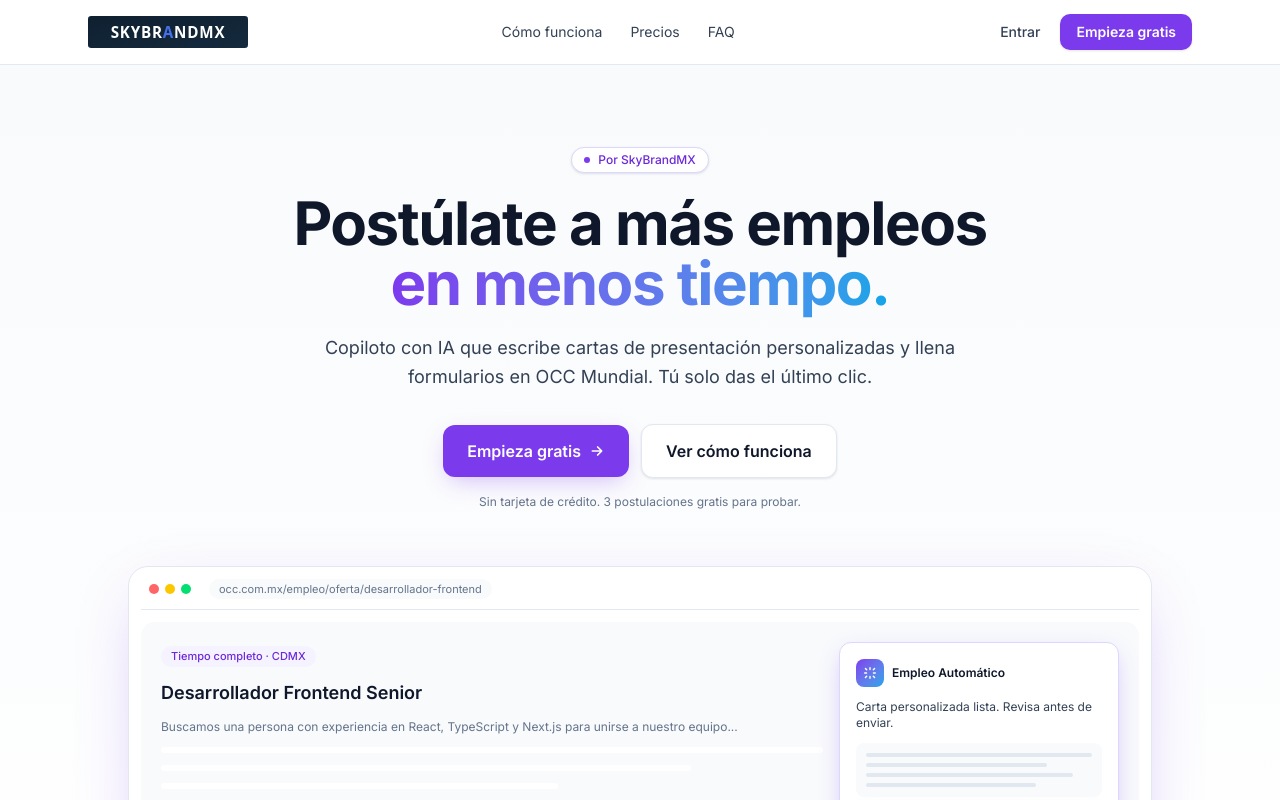
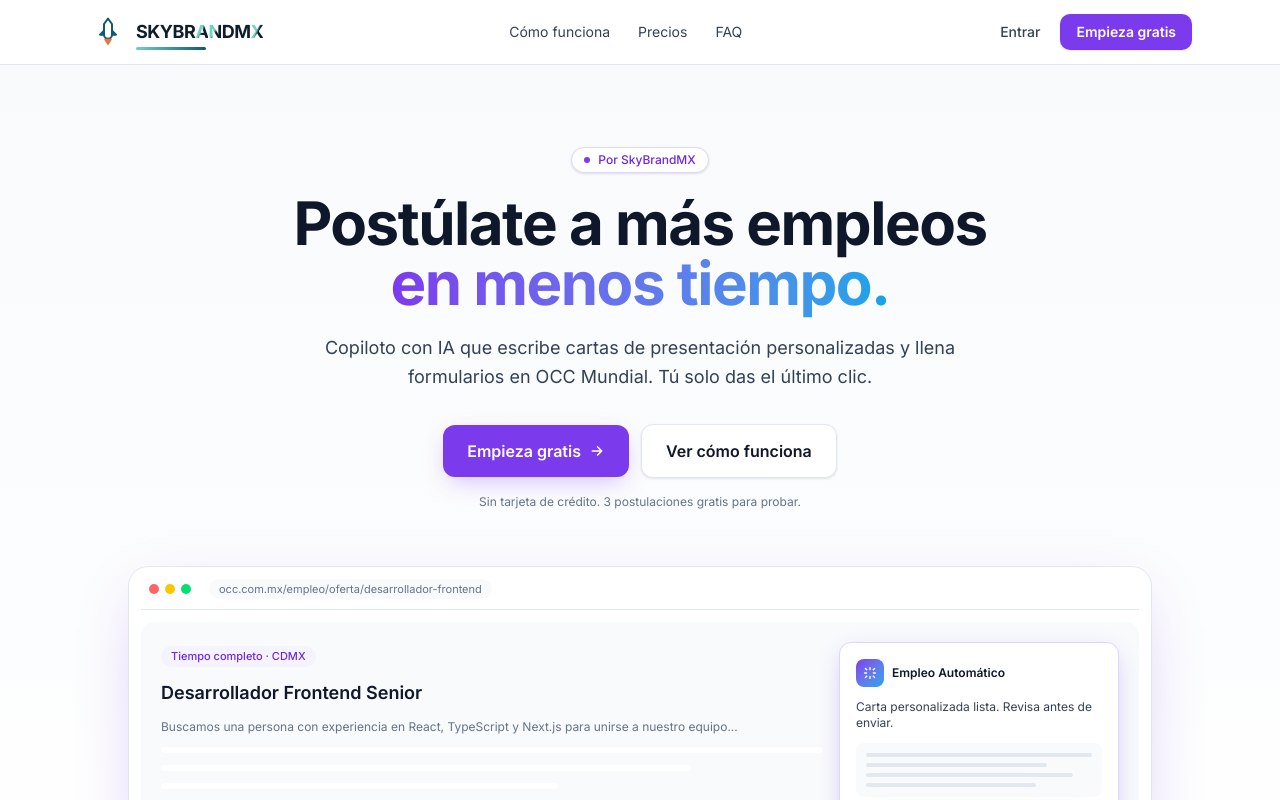
Before and after one commit to lalo1123/empleo-automatico-mx, a Next.js app in the folder landing/: page / in a window 1280 px wide. Shown: the top 800 px of the page. Built offline with nearby package versions, Linux system fonts and the light colour scheme; no server answers.

Commit message:
feat(brand): real SkyBrandMX rocket logo in nav, footer, public SVGs

```diff
--- /dev/null
+++ b/landing/components/brand-logo.tsx
@@ -0,0 +1,101 @@
+// SkyBrandMX brand logo — rocket icon + "SKYBRANDMX" wordmark with the
+// cyan gradient on letters A, N, X and the brand underline accent.
+// Adapted from the master brand asset for the light-themed landing.
+
+interface BrandLogoProps {
+  size?: "sm" | "md" | "lg";
+  variant?: "light" | "dark"; // light = light background; dark = dark bg
+}
+
+export function BrandLogo({ size = "md", variant = "light" }: BrandLogoProps) {
+  const iconClass =
+    size === "sm" ? "h-6 w-6" : size === "lg" ? "h-9 w-9" : "h-8 w-8";
+  const textClass =
+    size === "sm"
+      ? "text-base"
+      : size === "lg"
+        ? "text-2xl"
+        : "text-lg";
+
+  const inkColor = variant === "dark" ? "#f8fafc" : "#0f1d2c";
+  const rocketColor = variant === "dark" ? "#70D1C6" : "#105971";
+  const gradientFrom = "#70D1C6";
+  const gradientTo = variant === "dark" ? "#f8fafc" : "#0f1d2c";
+
+  return (
+    <div className="flex items-center gap-2" aria-label="SkyBrandMX">
+      <div className="relative flex h-10 w-10 items-center justify-center">
+        <svg
+          className={`${iconClass} relative`}
+          style={{ color: rocketColor }}
+          viewBox="0 0 24 24"
+          fill="none"
+          xmlns="http://www.w3.org/2000/svg"
+          aria-hidden
+        >
+          <g style={{ transformOrigin: "center bottom" }}>
+            <g
+              stroke="currentColor"
+              strokeWidth="1.5"
+              strokeLinecap="round"
+              strokeLinejoin="round"
+            >
+              <path d="M12 2L15 6V14C15 14 15 17 12 17C9 17 9 14 9 14V6L12 2Z" />
+              <path d="M9 11L6 14H9V11Z" fill="currentColor" />
+              <path d="M15 11L18 14H15V11Z" fill="currentColor" />
+            </g>
+            <g style={{ transformOrigin: "center bottom" }}>
+              <path
+                d="M9 17C10.5 20 12 22 12 22C12 22 13.5 20 15 17H9Z"
+                fill="#ff6600"
+              />
+              <path
+                d="M10 17.5C11 19.5 12 21 12 21C12 21 13 19.5 14 17.5H10Z"
+                fill="#ef6f6f"
+              />
+            </g>
+          </g>
+        </svg>
+      </div>
+      <div className="relative inline-flex flex-col">
+        <div
+          className={`flex items-center font-bold tracking-tight ${textClass}`}
+          style={{ color: inkColor }}
+        >
+          <span>SKYBR</span>
+          <span
+            className="bg-clip-text text-transparent"
+            style={{
+              backgroundImage: `linear-gradient(to bottom right, ${gradientFrom} 45%, ${gradientTo} 55%)`,
+            }}
+          >
+            A
+          </span>
+          <span
+            className="bg-clip-text text-transparent"
+            style={{
+              backgroundImage: `linear-gradient(to bottom right, ${gradientFrom} 45%, ${gradientTo} 55%)`,
+            }}
+          >
+            N
+          </span>
+          <span>DM</span>
+          <span
+            className="bg-clip-text text-transparent"
+            style={{
+              backgroundImage: `linear-gradient(to bottom right, ${gradientFrom} 45%, ${gradientTo} 55%)`,
+            }}
+          >
+            X
+          </span>
+        </div>
+        <div
+          className="absolute -bottom-1 left-0 h-[3px] w-[55%] rounded-full"
+          style={{
+            backgroundImage: "linear-gradient(to right, #70D1C6, #105971)",
+          }}
+        />
+      </div>
+    </div>
+  );
+}
--- a/landing/components/footer.tsx
+++ b/landing/components/footer.tsx
@@ -1,5 +1,5 @@
-import Image from "next/image";
 import Link from "next/link";
+import { BrandLogo } from "./brand-logo";
 
 export function Footer() {
   const year = new Date().getFullYear();
@@ -8,13 +8,7 @@
       <div className="mx-auto grid max-w-6xl gap-10 px-4 py-12 sm:px-6 md:grid-cols-4">
         <div className="md:col-span-2">
           <Link href="/" className="inline-flex items-center" aria-label="SkyBrandMX">
-            <Image
-              src="/logo.svg"
-              alt="SkyBrandMX"
-              width={160}
-              height={32}
-              className="h-8 w-auto"
-            />
+            <BrandLogo />
           </Link>
           <p className="mt-3 max-w-sm text-sm text-[color:var(--color-ink-muted)]">
             Copiloto con IA para buscar empleo en México. Hecho en CDMX por
--- a/landing/components/nav.tsx
+++ b/landing/components/nav.tsx
@@ -1,5 +1,5 @@
-import Image from "next/image";
 import Link from "next/link";
+import { BrandLogo } from "./brand-logo";
 
 interface NavProps {
   authed?: boolean;
@@ -14,14 +14,7 @@
           className="flex items-center"
           aria-label="Inicio de Empleo Automático MX"
         >
-          <Image
-            src="/logo.svg"
-            alt="SkyBrandMX"
-            width={160}
-            height={32}
-            priority
-            className="h-8 w-auto"
-          />
+          <BrandLogo />
         </Link>
 
         <nav className="hidden items-center gap-7 text-sm text-[color:var(--color-ink-soft)] md:flex">
```
Also changed, not shown: landing/public/logo-mark.svg, landing/public/logo.svg.
